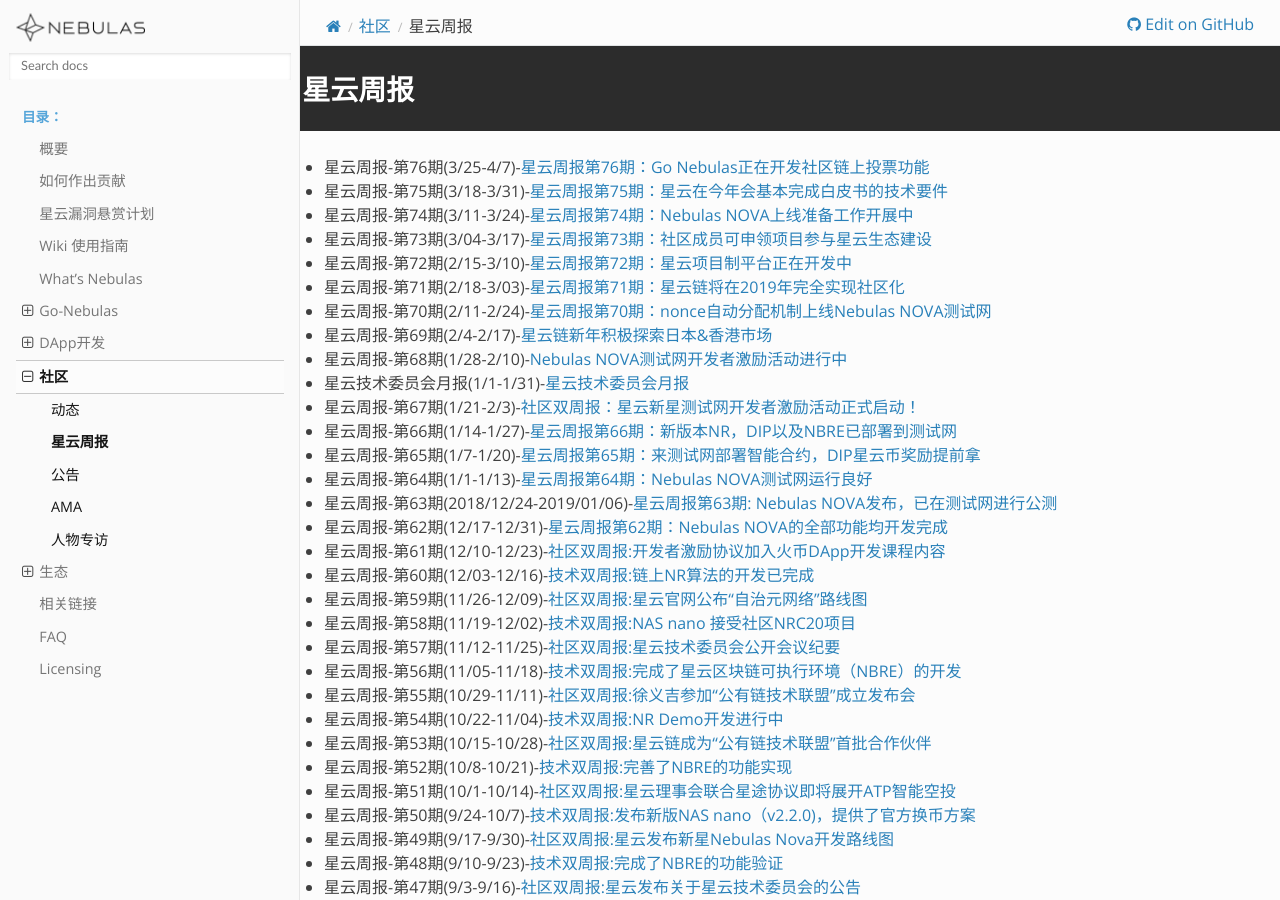
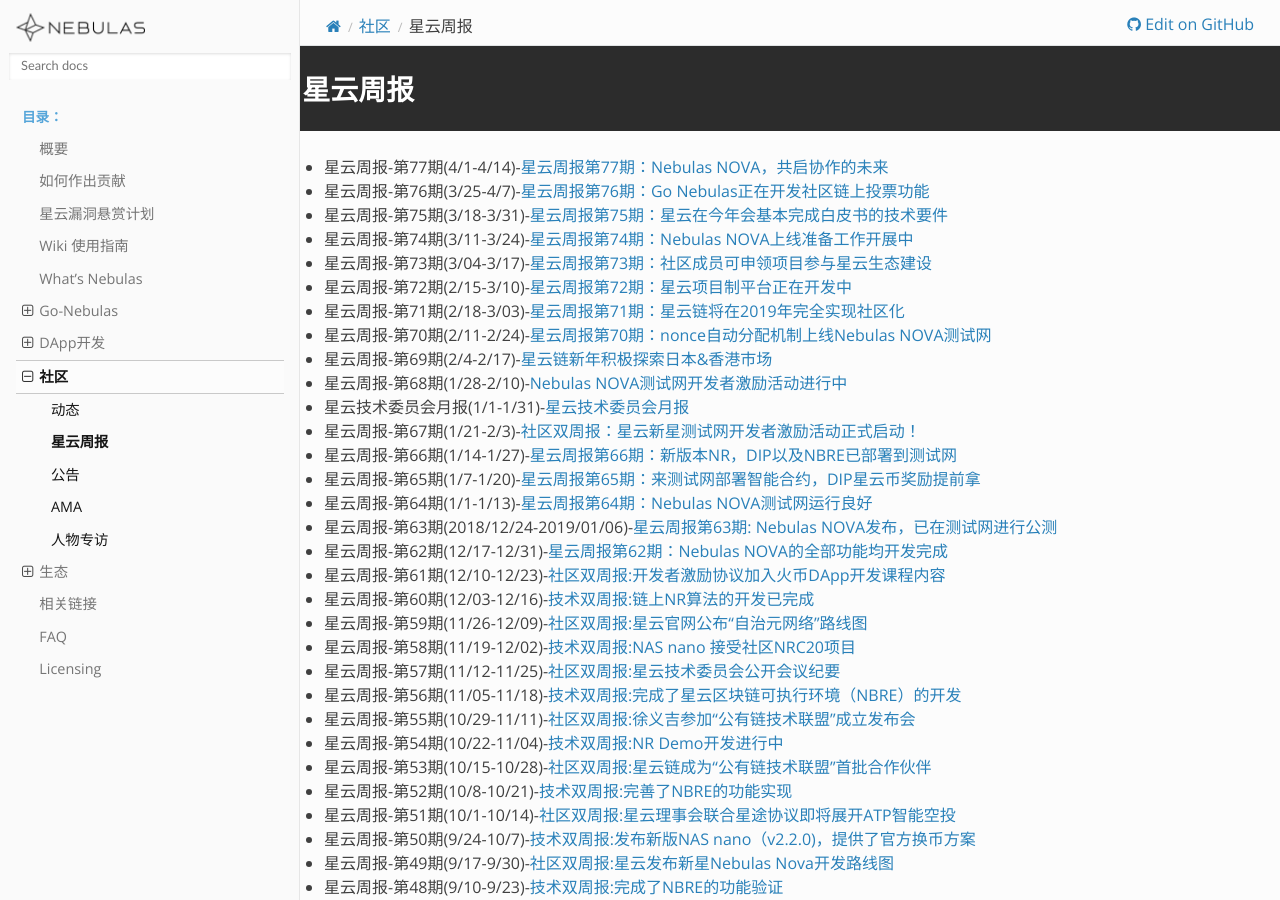
Before and after one commit to nebulasio/nebdocs, a Sphinx documentation site: the page built from docs/community/weekly-report.md, in a window 1280 px wide and 900 px high. Built offline with Sphinx 7.4.7 and the Read the Docs theme 2.0.0, drawn with Linux system fonts in a browser that asks for light colours; pages that are not in the unit, such as notebooks, are missing from menus.

Commit message:
Update weekly-report.md

```diff
--- a/docs/community/weekly-report.md
+++ b/docs/community/weekly-report.md
@@ -1,5 +1,6 @@
 # 星云周报
 
+- 星云周报-第77期(4/1-4/14)-[星云周报第77期：Nebulas NOVA，共启协作的未来](https://blog.nebulas.io/2019/04/17/nebulas-bi-weekly-community-dynamics-77/)
 - 星云周报-第76期(3/25-4/7)-[星云周报第76期：Go Nebulas正在开发社区链上投票功能](https://blog.nebulas.io/2019/04/08/nebulas-bi-weekly-development-commits-76/)
 - 星云周报-第75期(3/18-3/31)-[星云周报第75期：星云在今年会基本完成白皮书的技术要件](https://mp.weixin.qq.com/s/kiFDChyeaeHqHr1vCEm9xg)
 - 星云周报-第74期(3/11-3/24)-[星云周报第74期：Nebulas NOVA上线准备工作开展中](https://blog.nebulas.io/2019/03/25/nebulas-bi-weekly-development-commits-74/)
```
